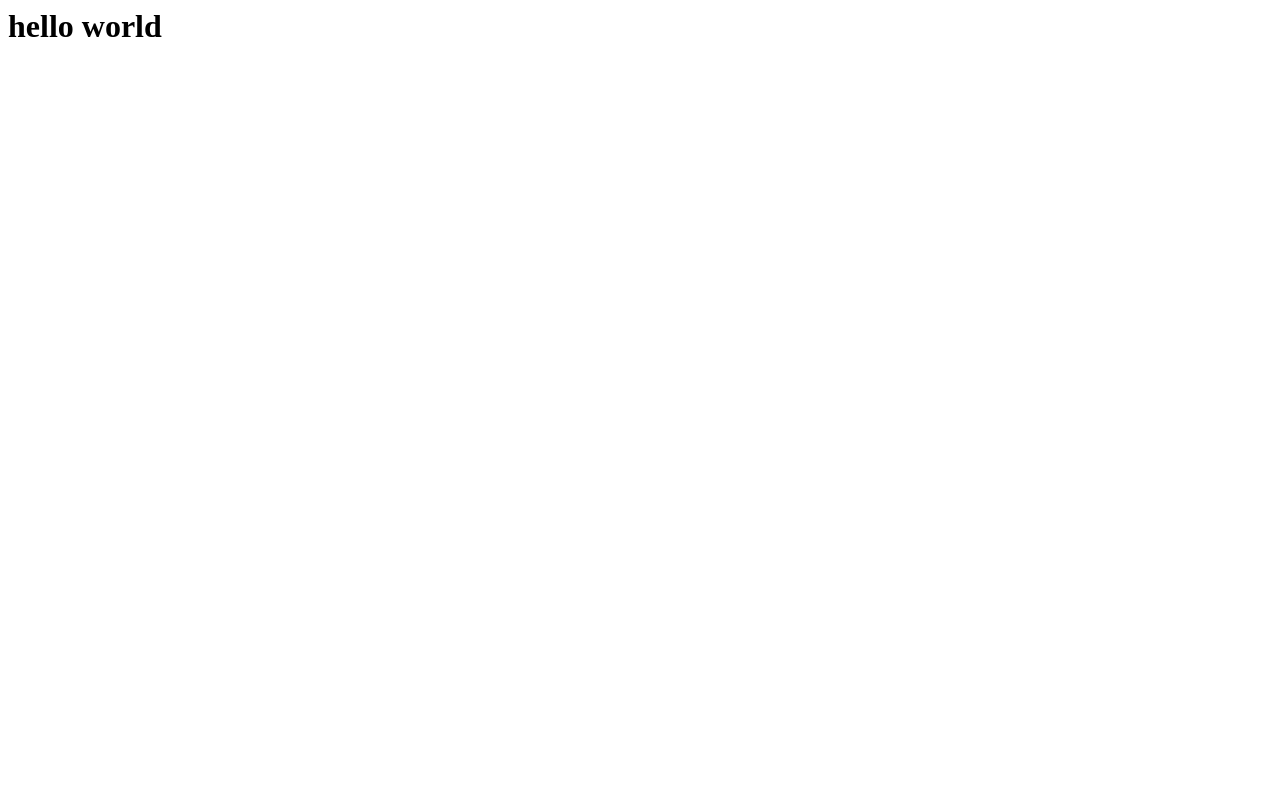
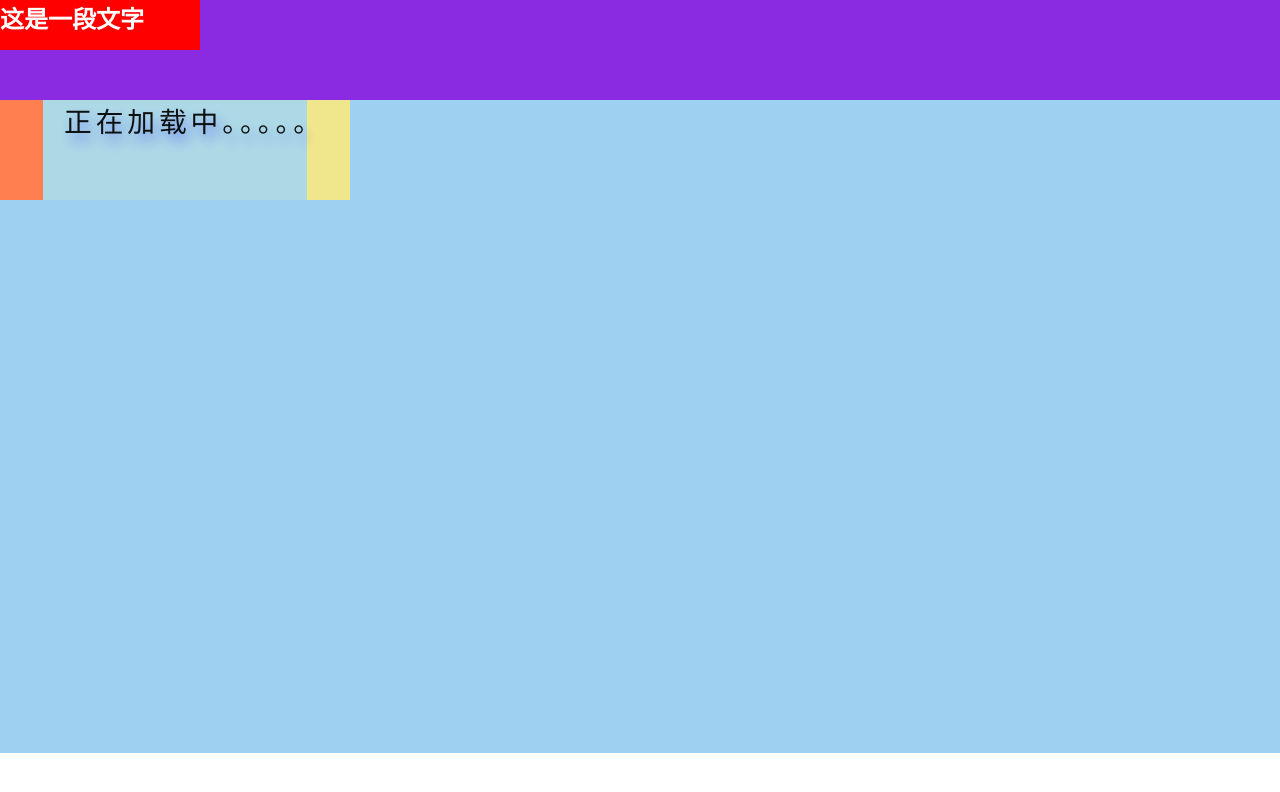
Before and after one commit to lwb13935395268/lwb13935395268.github.io, a plain HTML site: page index.html in a window 1280 px wide. Drawn offline with Linux system fonts and the light colour scheme.

Commit message:
Update index.html

```diff
--- a/index.html
+++ b/index.html
@@ -1 +1,27 @@
-<h1>hello world</h1>
+<!DOCTYPE html>
+<html lang="en">
+<head>
+    <meta charset="UTF-8">
+    <meta http-equiv="X-UA-Compatible" content="IE=edge">
+    <meta name="viewport" content="width=device-width, initial-scale=1.0">
+    <title>Document</title>
+    <link rel="stylesheet" href="./css/index.css">
+</head>
+<body>
+    <div class="header">
+        <div class="text">
+            <h2>这是一段文字</h2>
+        </div>
+    </div>
+
+    <div class="nav">
+        <div id="main">
+            <div style="background-color:coral;"></div>
+            <div style="background-color:lightblue;" id="myBlueDiv">
+                <h3 class="flyText">正在加载中。。。。。</h3>
+            </div>
+            <div style="background-color:khaki;"></div>
+        </div>
+    </div>
+</body>
+</html>
```
